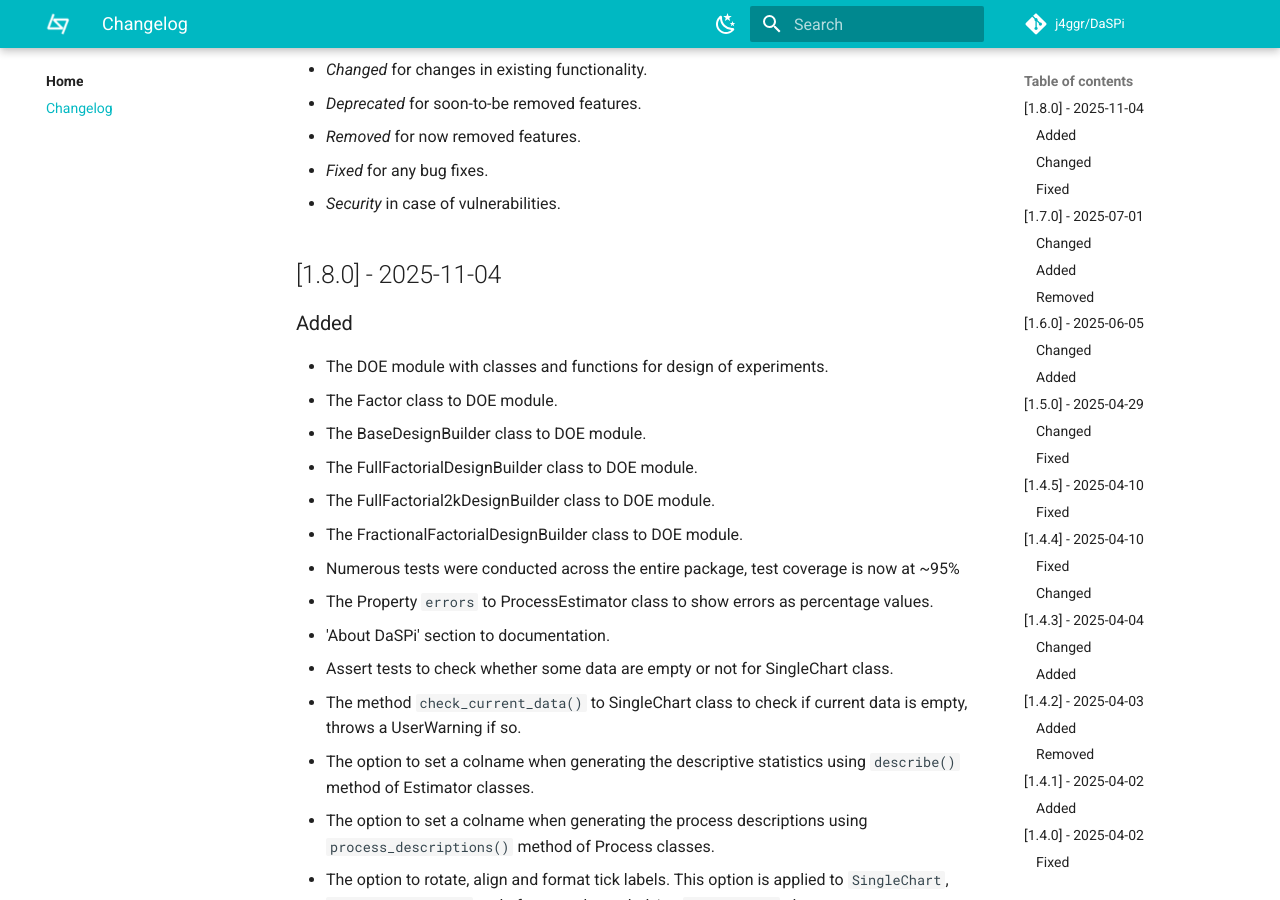
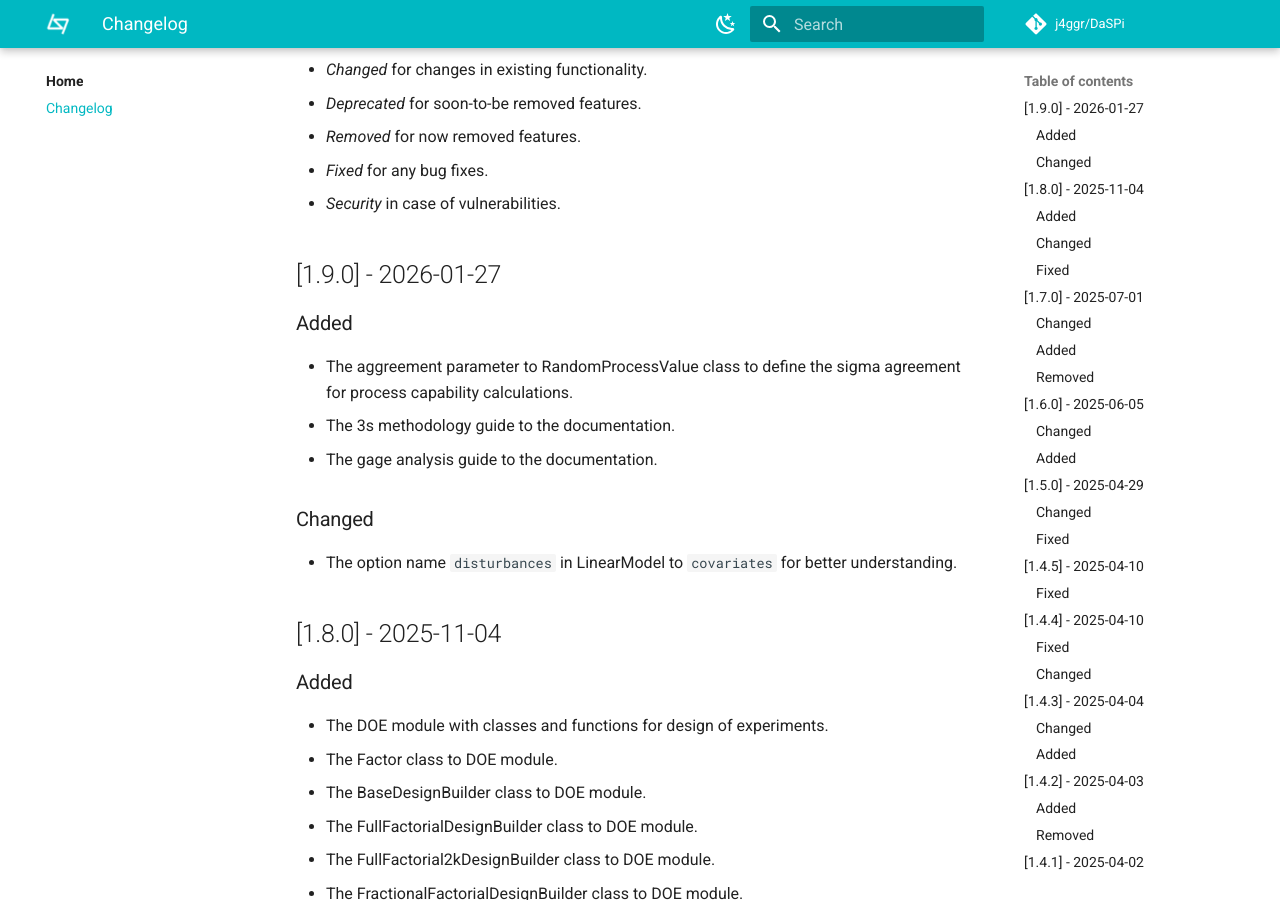
Before and after one commit to j4ggr/DaSPi, an MkDocs documentation site: the page built from docs/CHANGELOG.md, in a window 1280 px wide and 900 px high, scrolled down 329 px. Built offline with MkDocs 1.6.1 and Material for MkDocs 9.7.7, drawn with Linux system fonts in a browser that asks for light colours; comment, search, counter and statistics services are not loaded; old or Windows-style settings are respelled for this version of MkDocs.

Commit message:
Release v1.9.0

```diff
--- a/docs/CHANGELOG.md
+++ b/docs/CHANGELOG.md
@@ -13,6 +13,18 @@ __Types of changes__:
 - _Removed_ for now removed features.
 - _Fixed_ for any bug fixes.
 - _Security_ in case of vulnerabilities.
+
+## [1.9.0] - 2026-01-27
+
+### Added
+
+- The aggreement parameter to RandomProcessValue class to define the sigma agreement for process capability calculations.
+- The 3s methodology guide to the documentation.
+- The gage analysis guide to the documentation.
+
+### Changed
+
+- The option name `disturbances` in LinearModel to `covariates` for better understanding.
 
 ## [1.8.0] - 2025-11-04
 
--- a/pyproject.toml
+++ b/pyproject.toml
@@ -1,6 +1,6 @@
 [project]
 name = "DaSPi"
-version = "1.8.0"
+version = "1.9.0"
 description = "Visualize and analyze your data with DaSPi. This package is designed for users who want to find relevant influencing factors in processes and validate improvements."
 authors = [
     {name = "Reto Jäggli", email = "reto@jaeggli.email"},
```
